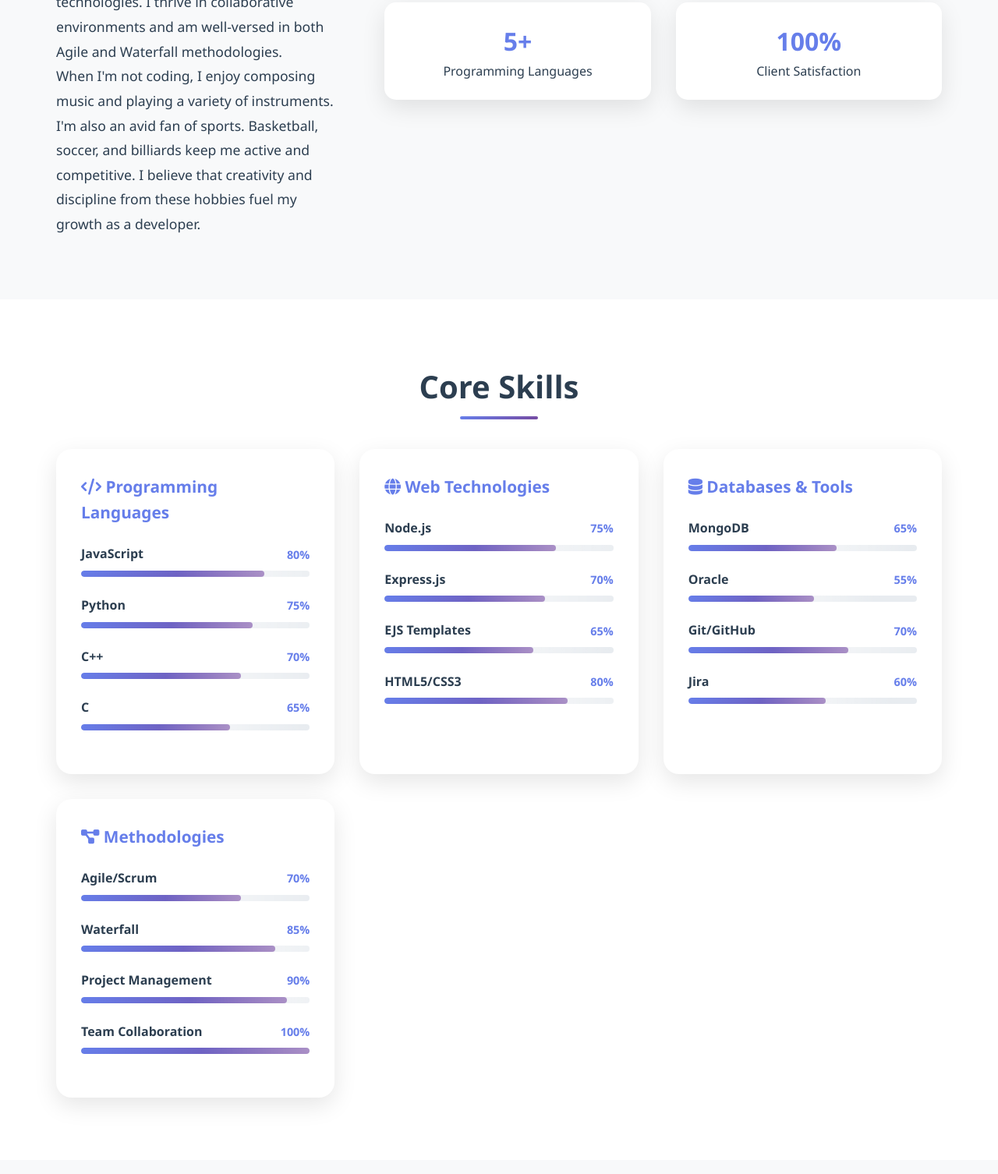
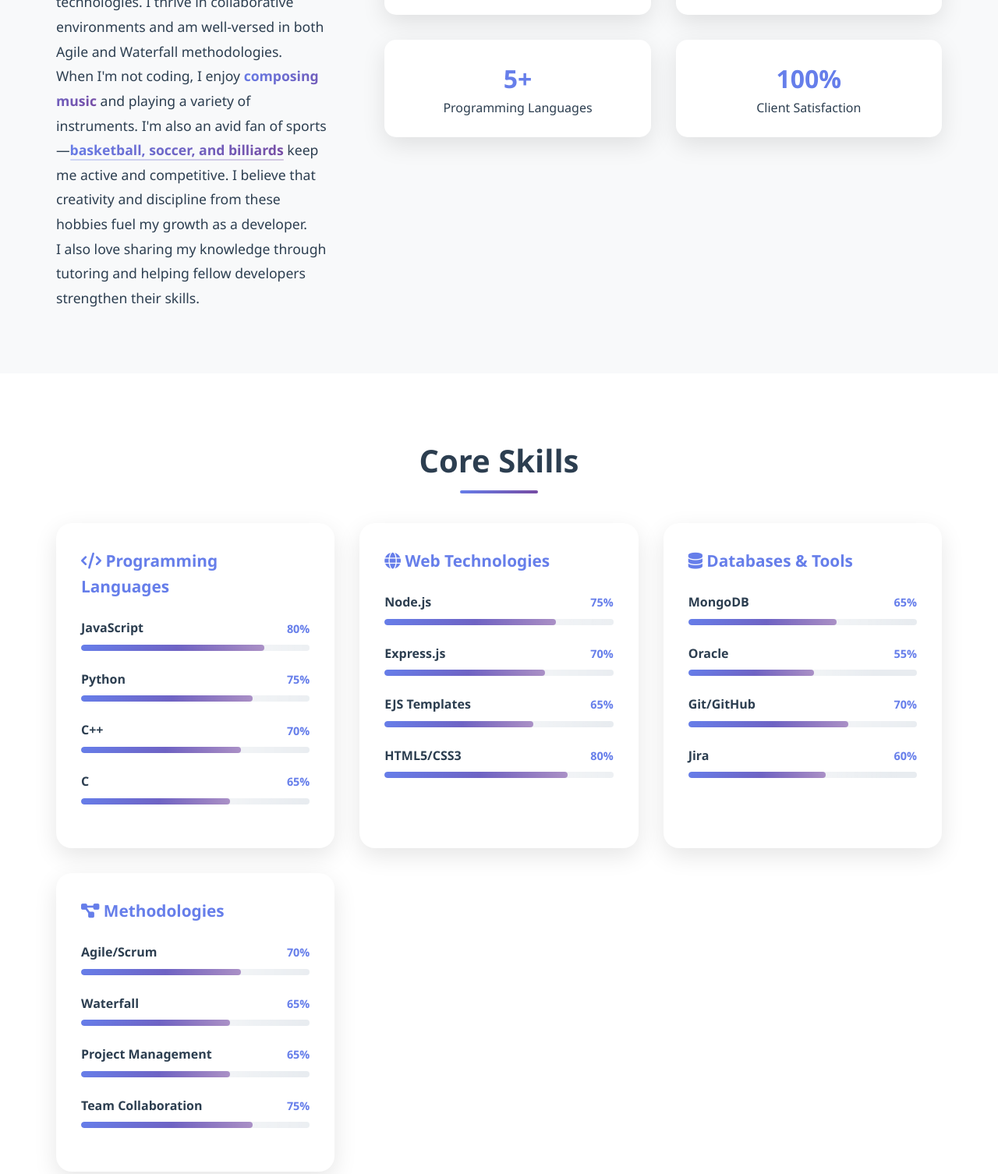
Before and after one commit to Junayad47/junayad-portfolio, a plain HTML site: page index.html in a window 1280 px wide. Shown: the part 1353-2859 px from the top of the page at 78% size. Drawn offline with Linux system fonts and the light colour scheme.

Commit message:
Update index.html

```diff
--- a/index.html
+++ b/index.html
@@ -59,8 +59,7 @@
     <section id="home" class="hero">
         <div class="hero-content">
             <div class="hero-image">
-                <img src="assets/images/profile.jpg" alt="Junayad Bin Forhad"
-                     style="width: 100%; height: 100%; object-fit: cover; border-radius: 50%;">
+                <img src="assets/images/profile.jpg" alt="Junayad Bin Forhad">
             </div>
             <h1>Junayad Bin Forhad</h1>
             <div class="subtitle">Entry-level Web & Software Developer</div>
@@ -82,9 +81,10 @@
 
                     <p>My expertise spans across multiple languages and frameworks, with a particular focus on modern web technologies. I thrive in collaborative environments and am well-versed in both Agile and Waterfall methodologies.</p>
 
-                    <p>When I'm not coding, I enjoy composing music and playing a variety of instruments. I'm also an avid fan of sports. Basketball, soccer, and billiards keep me active and competitive. I believe that creativity and discipline from these hobbies fuel my growth as a developer.</p>
+                    <p>When I'm not coding, I enjoy <span class="highlight">composing music</span> and playing a variety of instruments. I'm also an avid fan of sports—<span class="highlight">basketball, soccer, and billiards</span> keep me active and competitive. I believe that creativity and discipline from these hobbies fuel my growth as a developer.</p>
 
-             </div>
+                    <p>I also love sharing my knowledge through tutoring and helping fellow developers strengthen their skills.</p>
+                </div>
                 <div class="stats">
                     <div class="stat-item">
                         <span class="stat-number">2+</span>
@@ -220,23 +220,23 @@
                     <div class="skill-item">
                         <div class="skill-info">
                             <span class="skill-name">Waterfall</span>
-                            <span class="skill-percentage">85%</span>
+                            <span class="skill-percentage">65%</span>
                         </div>
-                        <div class="skill-bar"><div class="skill-progress" data-width="85%"></div></div>
+                        <div class="skill-bar"><div class="skill-progress" data-width="65%"></div></div>
                     </div>
                     <div class="skill-item">
                         <div class="skill-info">
                             <span class="skill-name">Project Management</span>
-                            <span class="skill-percentage">90%</span>
+                            <span class="skill-percentage">65%</span>
                         </div>
-                        <div class="skill-bar"><div class="skill-progress" data-width="90%"></div></div>
+                        <div class="skill-bar"><div class="skill-progress" data-width="65%"></div></div>
                     </div>
                     <div class="skill-item">
                         <div class="skill-info">
                             <span class="skill-name">Team Collaboration</span>
-                            <span class="skill-percentage">100%</span>
+                            <span class="skill-percentage">75%</span>
                         </div>
-                        <div class="skill-bar"><div class="skill-progress" data-width="100%"></div></div>
+                        <div class="skill-bar"><div class="skill-progress" data-width="75%"></div></div>
                     </div>
                 </div>
             </div>
```
